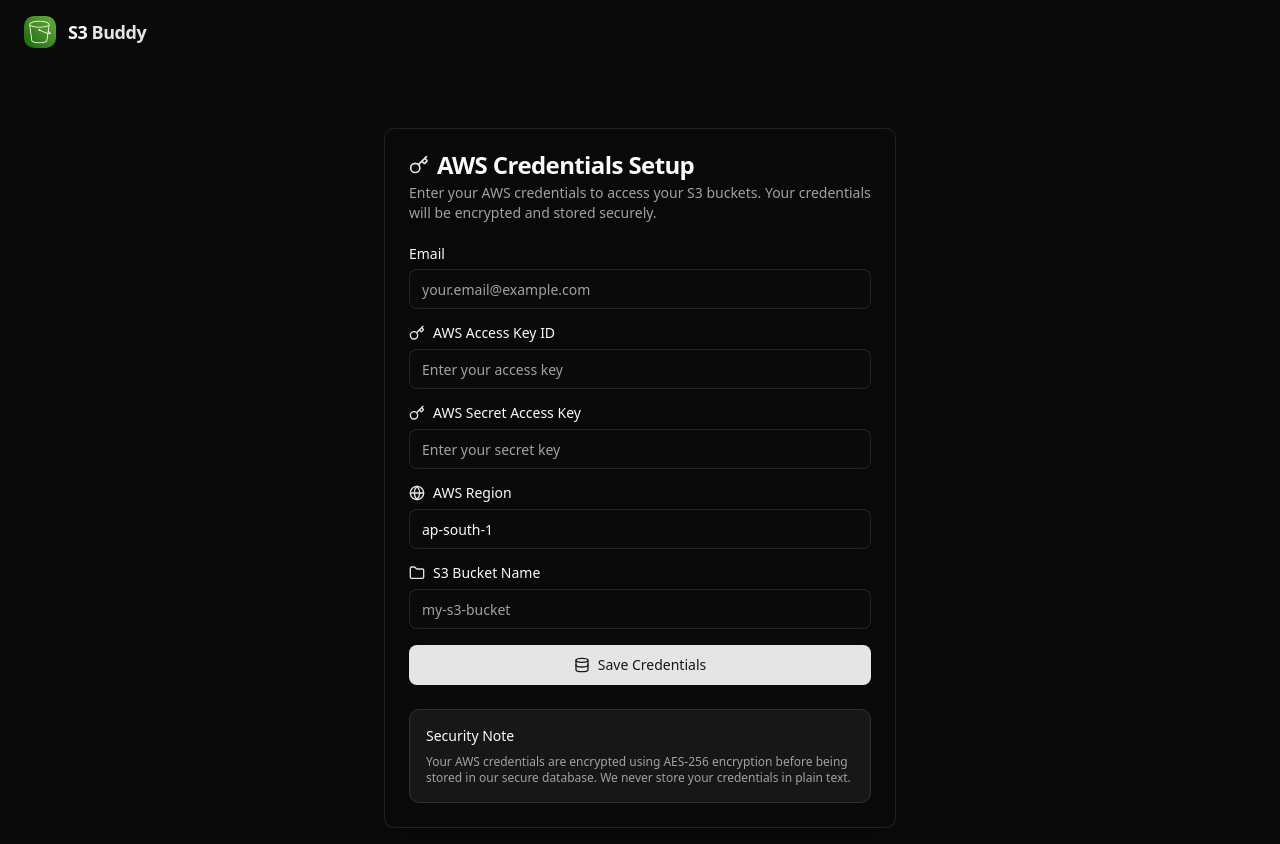
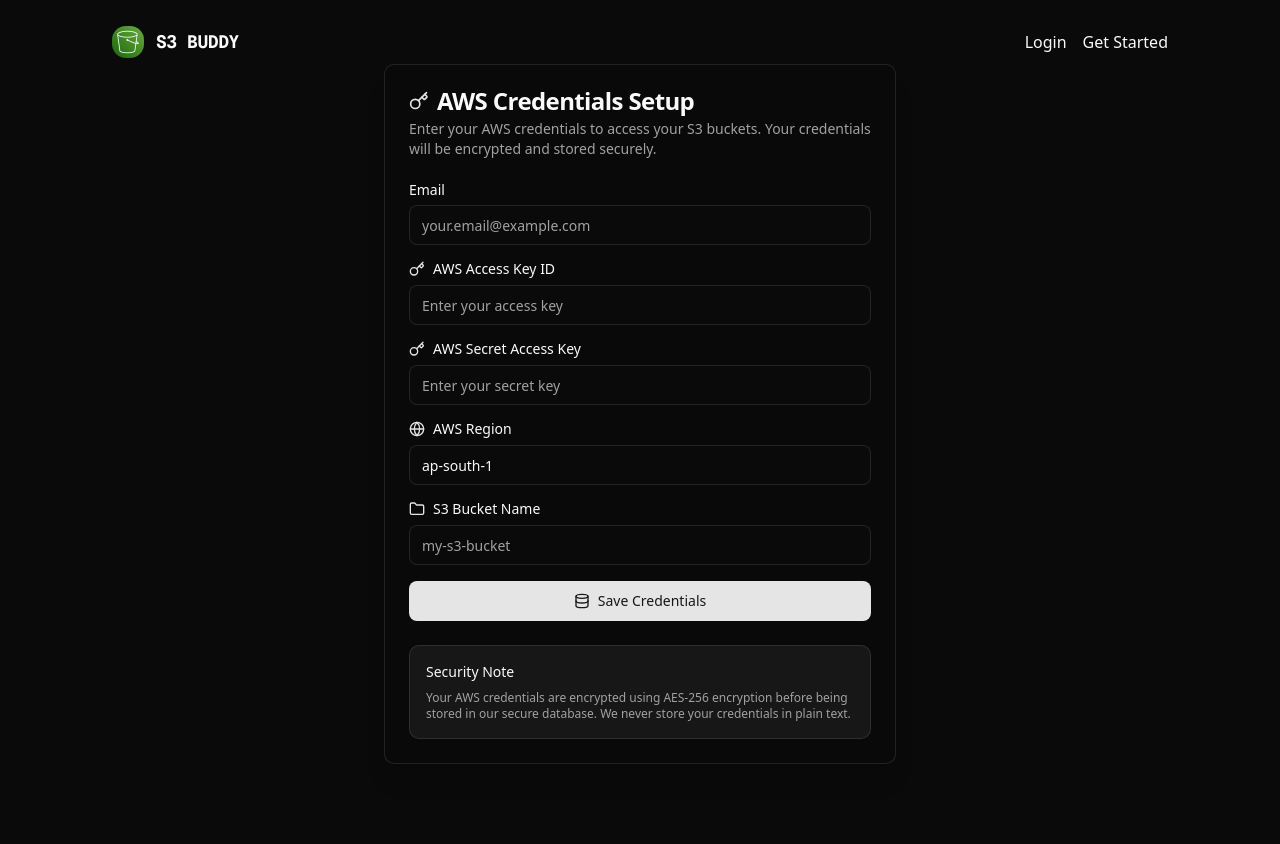
Before and after one commit to asimar007/S3-Web-UI, a Next.js app: page /dashboard in a window 1280 px wide. After the commit the page ends 800 px from the top, so only its background shows below. Built offline with nearby package versions, Linux system fonts and the light colour scheme; no server answers.

Commit message:
feat: introduce dashboard layout with global navigation

```diff
--- /dev/null
+++ b/app/dashboard/layout.tsx
@@ -0,0 +1,14 @@
+import NavBar from "@/components/nav";
+
+export default function DashboardLayout({
+  children,
+}: {
+  children: React.ReactNode;
+}) {
+  return (
+    <div className="min-h-screen bg-background">
+      <NavBar />
+      {children}
+    </div>
+  );
+}
--- a/components/AuthenticatedApp.tsx
+++ b/components/AuthenticatedApp.tsx
@@ -1,7 +1,6 @@
 "use client";
 
 import { useState, useEffect } from "react";
-import NavBar from "@/components/nav";
 import FileExplorer from "@/components/file-explorer";
 import CredentialSetup from "@/components/credential-setup";
 import { Database } from "lucide-react";
@@ -67,8 +66,6 @@
         <div className="absolute bottom-1/4 right-1/4 w-40 h-40 bg-primary/4 rounded-full blur-2xl"></div>
       </div>
 
-      <NavBar />
-
       <main className="relative z-10 w-full px-4 sm:px-6 pt-20 sm:pt-24 pb-8">
         {/* Hero Header Section */}
         <div className="mb-8 sm:mb-12 max-w-7xl mx-auto">
--- a/components/credential-setup.tsx
+++ b/components/credential-setup.tsx
@@ -62,11 +62,11 @@
         if (corsResponse.ok) {
           console.log(
             "CORS configured automatically for bucket:",
-            formData.bucketName
+            formData.bucketName,
           );
         } else {
           console.warn(
-            "CORS setup failed, but credentials were saved successfully"
+            "CORS setup failed, but credentials were saved successfully",
           );
         }
       } catch (corsError) {
@@ -113,30 +113,6 @@
 
   return (
     <div className="min-h-screen bg-background">
-      <nav className="relative z-20 bg-transparent">
-        <div className="container mx-auto px-6 py-4">
-          <div className="flex justify-between items-center">
-            {/* Logo */}
-            <div className="flex items-center gap-3">
-              <div className="flex items-center justify-center w-8 h-8 rounded-lg overflow-hidden">
-                <Image
-                  src="/images/S3.png"
-                  alt="S3 Logo"
-                  width={32}
-                  height={32}
-                  className="w-full h-full object-contain"
-                />
-              </div>
-              <div className="flex flex-col">
-                <h1 className="text-lg font-bold text-foreground tracking-tight leading-none">
-                  S3 <span className="text-primary">Buddy</span>
-                </h1>
-              </div>
-            </div>
-          </div>
-        </div>
-      </nav>
-
       <div className="flex items-center justify-center p-4 pt-16">
         <Card className="w-full max-w-lg shadow-xl border bg-background/95 backdrop-blur-sm">
           <CardHeader>
```
